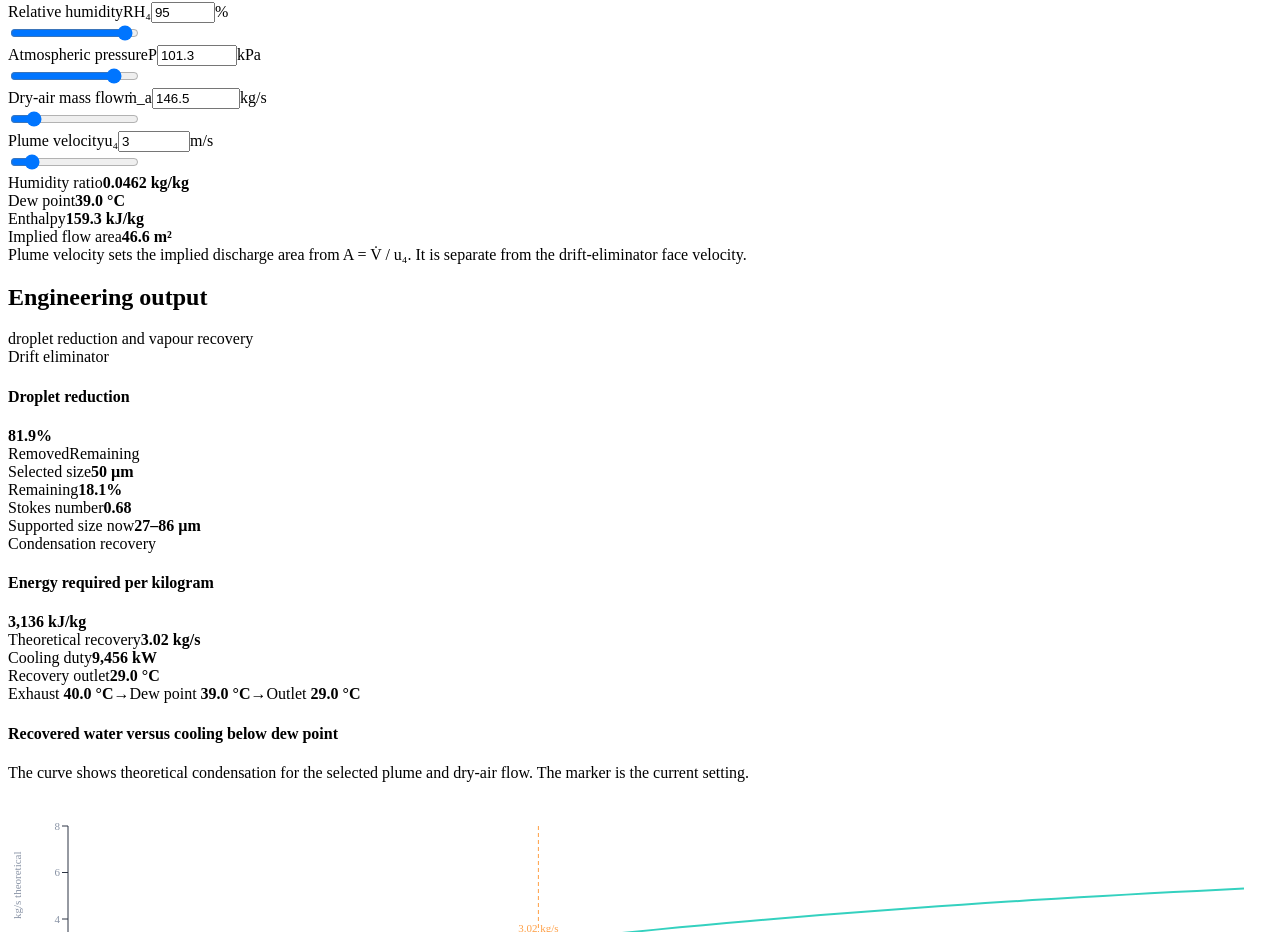
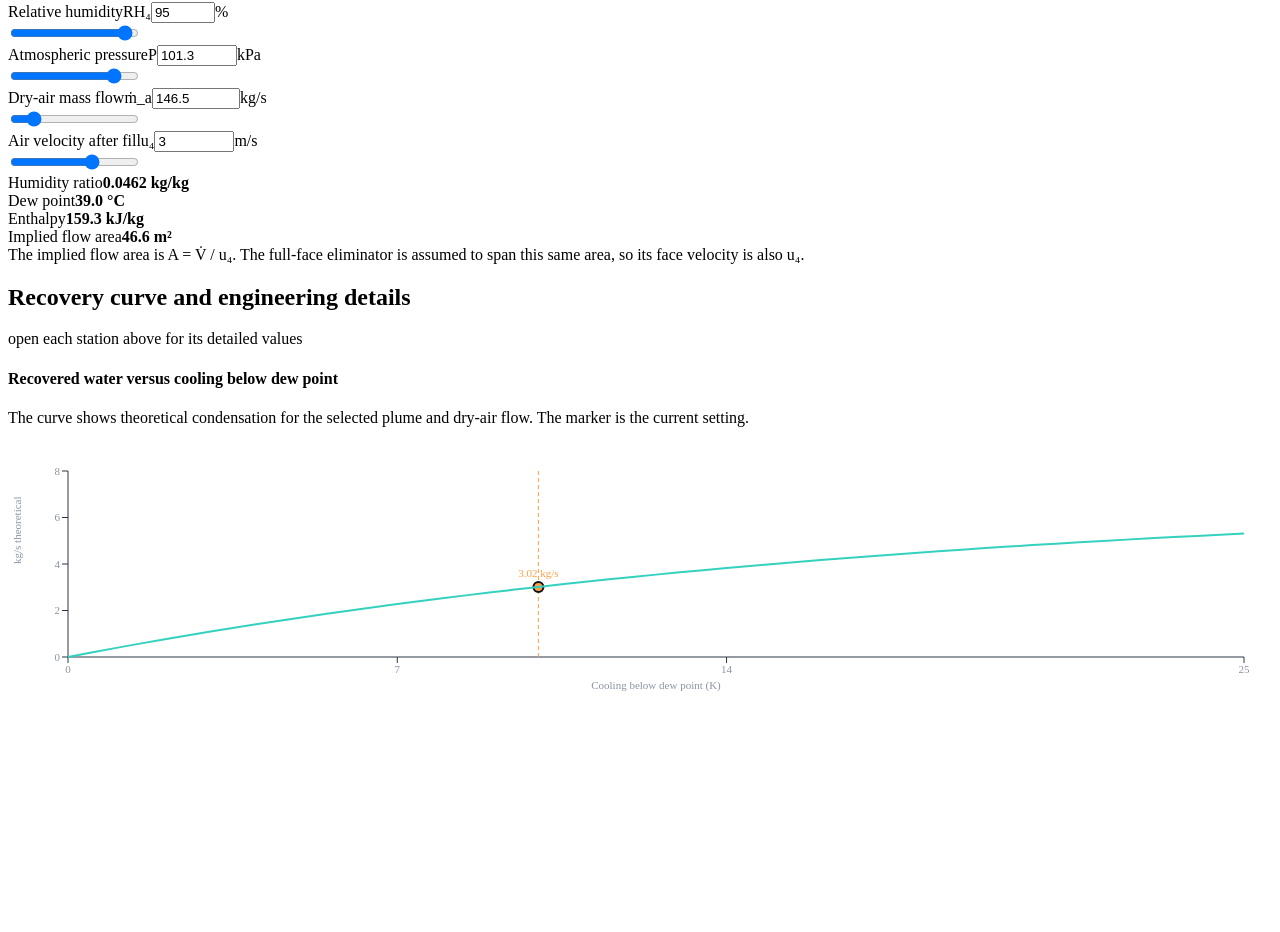
Before and after one commit to nokichy16/CoolingTower_, a React (Vite) app: page / in a window 1280 px wide. Shown: the part 1806-2738 px from the top of the page. After the commit the page ends 2507 px from the top, so only its background shows below. Built offline with nearby package versions, Linux system fonts and the light colour scheme; the HTML template or start-up script is replaced by a standard one.

Commit message:
Simplify eliminator velocity controls

```diff
--- a/src/App.tsx
+++ b/src/App.tsx
@@ -86,9 +86,9 @@ export default function App() {
         <main className="main">
           <section className="panel">
             <div className="panel-head">
-              <h2>Engineering output</h2>
+              <h2>Recovery curve and engineering details</h2>
               <span className="panel-sub">
-                droplet reduction and vapour recovery
+                open each station above for its detailed values
               </span>
             </div>
             <div className="panel-body">
--- a/src/components/Controls.tsx
+++ b/src/components/Controls.tsx
@@ -135,13 +135,14 @@ export default function Controls({
               onChange={set('airMassFlow')}
             />
             <Field
-              label="Plume velocity"
+              label="Air velocity after fill"
               sym="u₄"
               unit="m/s"
               value={inputs.plumeVelocity}
-              min={0.5}
-              max={20}
-              step={0.1}
+              min={0.443}
+              max={4.36}
+              step={0.001}
+              digits={3}
               onChange={set('plumeVelocity')}
             />
 
@@ -164,8 +165,8 @@ export default function Controls({
               />
             </div>
             <div className="calculation-scope">
-              Plume velocity sets the implied discharge area from A = V̇ / u₄.
-              It is separate from the drift-eliminator face velocity.
+              The implied flow area is A = V̇ / u₄. The full-face eliminator is
+              assumed to span this same area, so its face velocity is also u₄.
             </div>
           </>
         )}
@@ -223,17 +224,25 @@ export default function Controls({
               digits={0}
               onChange={set('dropletDiameter')}
             />
-            <Field
-              label="Eliminator face velocity"
-              sym="u_de"
-              unit="m/s"
-              value={inputs.eliminatorVelocity}
-              min={0.443}
-              max={4.36}
-              step={0.001}
-              digits={3}
-              onChange={set('eliminatorVelocity')}
-            />
+
+            <div className="derived-strip">
+              <DerivedValue
+                label="Face velocity"
+                value={`${fmt(inputs.plumeVelocity, 3)} m/s`}
+              />
+              <DerivedValue
+                label="Flow area"
+                value={`${fmt(results.droplets.equivalentArea)} m²`}
+              />
+              <DerivedValue
+                label="Pressure drop"
+                value={`${fmt(results.droplets.pressureDrop)} Pa`}
+              />
+            </div>
+            <div className="calculation-scope">
+              Face velocity is read-only here. It is inherited from the
+              after-fill air velocity using the same flow-area assumption.
+            </div>
 
             <div className="droplet-reduction">
               <div>
--- a/src/components/ResultPanel.tsx
+++ b/src/components/ResultPanel.tsx
@@ -38,128 +38,9 @@ function recoverySweep(r: TowerResults) {
 
 export default function ResultPanel({ r }: { r: TowerResults }) {
   const data = recoverySweep(r)
-  const visibleIssues = r.issues.filter(
-    (issue) => !issue.code.startsWith('ruiz-'),
-  )
 
   return (
     <div className="results">
-      {visibleIssues.length > 0 && (
-        <div className="result-alerts" role="status">
-          {visibleIssues.map((issue) => (
-            <div
-              className={`result-alert is-${issue.severity}`}
-              key={issue.code}
-            >
-              <strong>{issue.title}</strong>
-              <span>{issue.message}</span>
-            </div>
-          ))}
-        </div>
-      )}
-
-      <div className="result-grid">
-        <section className="card droplet-card">
-          <div className="result-card-head">
-            <div>
-              <span className="eyebrow">Drift eliminator</span>
-              <h4>Droplet reduction</h4>
-            </div>
-            <strong className="result-hero droplet-hero">
-              {fmt(r.droplets.reductionPct, 1)}%
-            </strong>
-          </div>
-
-          <div
-            className="reduction-comparison"
-            role="img"
-            aria-label={`${fmt(
-              r.droplets.reductionPct,
-              1,
-            )} percent of selected droplets removed and ${fmt(
-              r.droplets.remainingPct,
-              1,
-            )} percent remaining`}
-          >
-            <span
-              className="removed"
-              style={{ width: `${r.droplets.reductionPct}%` }}
-            >
-              Removed
-            </span>
-            <span
-              className="remaining"
-              style={{ width: `${r.droplets.remainingPct}%` }}
-            >
-              {r.droplets.remainingPct > 12 ? 'Remaining' : ''}
-            </span>
-          </div>
-
-          <div className="compact-kpis">
-            <div>
-              <span>Selected size</span>
-              <strong>{fmt(r.inputs.dropletDiameter, 0)} µm</strong>
-            </div>
-            <div>
-              <span>Remaining</span>
-              <strong>{fmt(r.droplets.remainingPct, 1)}%</strong>
-            </div>
-            <div>
-              <span>Stokes number</span>
-              <strong>{fmt(r.eliminator.stokes, 2)}</strong>
-            </div>
-            <div>
-              <span>Supported size now</span>
-              <strong>
-                {fmt(r.droplets.supportedDiameterMin, 0)}–
-                {fmt(r.droplets.supportedDiameterMax, 0)} µm
-              </strong>
-            </div>
-          </div>
-        </section>
-
-        <section className="card recovery-card">
-          <div className="result-card-head">
-            <div>
-              <span className="eyebrow">Condensation recovery</span>
-              <h4>Energy required per kilogram</h4>
-            </div>
-            <strong className="result-hero">
-              {r.recovery.feasible ? `${fmt(r.recovery.e, 0)} kJ/kg` : '—'}
-            </strong>
-          </div>
-
-          <div className="compact-kpis">
-            <div>
-              <span>Theoretical recovery</span>
-              <strong>{fmt(r.recovery.mDotCond, 2)} kg/s</strong>
-            </div>
-            <div>
-              <span>Cooling duty</span>
-              <strong>{fmt(r.recovery.qDuty, 0)} kW</strong>
-            </div>
-            <div>
-              <span>Recovery outlet</span>
-              <strong>{fmt(r.recovery.t)} °C</strong>
-            </div>
-          </div>
-
-          <div className="state-line">
-            <span>
-              Exhaust <b>{fmt(r.plume.t)} °C</b>
-            </span>
-            <i>→</i>
-            <span>
-              Dew point <b>{fmt(r.plume.dewPoint)} °C</b>
-            </span>
-            <i>→</i>
-            <span>
-              Outlet <b>{fmt(r.recovery.t)} °C</b>
-            </span>
-          </div>
-        </section>
-      </div>
-
       <section className="card chart-card">
         <h4>Recovered water versus cooling below dew point</h4>
         <p className="card-note">
--- a/src/lib/model.ts
+++ b/src/lib/model.ts
@@ -49,7 +49,6 @@ export interface TowerInputs {
   // Liquid droplets / drift eliminator
   eliminatorId: EliminatorId
   dropletDiameter: number // representative diameter, µm
-  eliminatorVelocity: number // m/s face velocity
 
   // Vapour recovery
   coolingBelowDewPoint: number // K below plume dew point
@@ -81,7 +80,7 @@ export interface TowerResults {
      * electrical motor power and does not represent the rest of the tower.
      */
     fanAirPower: number // kW
-    equivalentArea: number // m² at the prescribed face velocity
+    equivalentArea: number // m², same flow area as the prescribed plume
     supportedDiameterMin: number // µm, from St ≥ 0.2 and the 25 µm floor
     supportedDiameterMax: number // µm, from St ≤ 2
   }
@@ -136,11 +135,14 @@ export function solveTower(inputs: TowerInputs): TowerResults {
   const tDew = dewPoint(omega4, inputs.pressure)
   const vDot = (inputs.airMassFlow * (1 + omega4)) / rho4
   const flowArea = vDot / inputs.plumeVelocity
+  // Simplified same-area assumption: the full-face eliminator spans the plume
+  // flow area, so its local face velocity equals the after-fill plume velocity.
+  const eliminatorFaceVelocity = inputs.plumeVelocity
 
   const eliminator = evaluateRuizEliminator(
     inputs.eliminatorId,
     rho4,
-    inputs.eliminatorVelocity,
+    eliminatorFaceVelocity,
     inputs.plumeTemperature,
     inputs.dropletDiameter,
   )
@@ -149,15 +151,15 @@ export function solveTower(inputs: TowerInputs): TowerResults {
     eliminator.pressureCoefficient *
     0.5 *
     rho4 *
-    inputs.eliminatorVelocity ** 2
-  const equivalentArea = vDot / inputs.eliminatorVelocity
+    eliminatorFaceVelocity ** 2
+  const equivalentArea = flowArea
   // Ideal air power P_air = V̇·Δp. Pressure is not fed back into the
   // psychrometrics because the eliminator loss is tiny relative to atmospheric
   // pressure. Electrical or shaft power would require a fan efficiency.
   const fanAirPower = (vDot * pressureDrop) / 1000
   const supportedDiameter = supportedDropletRange(
     eliminator,
-    inputs.eliminatorVelocity,
+    eliminatorFaceVelocity,
   )
 
   // Recovery temperature is expressed relative to dew point so the control
@@ -264,7 +266,6 @@ export const DEFAULT_INPUTS: TowerInputs = {
 
   eliminatorId: 'B',
   dropletDiameter: 50,
-  eliminatorVelocity: 3,
 
   coolingBelowDewPoint: 10,
 }
--- a/src/lib/stages.ts
+++ b/src/lib/stages.ts
@@ -61,7 +61,7 @@ export function buildStages(r: TowerResults): StageInfo[] {
           unit: 'kg/s',
         },
         {
-          label: 'Plume velocity',
+          label: 'Air velocity after fill',
           value: fmt(r.inputs.plumeVelocity),
           unit: 'm/s',
         },
@@ -114,7 +114,7 @@ export function buildStages(r: TowerResults): StageInfo[] {
         },
         {
           label: 'Face velocity',
-          value: fmt(r.inputs.eliminatorVelocity, 2),
+          value: fmt(r.inputs.plumeVelocity, 3),
           unit: 'm/s',
         },
         {
--- a/src/styles.css
+++ b/src/styles.css
@@ -658,28 +658,6 @@ input[type='range']::-moz-range-thumb {
 
 /* Results */
 .results { display: grid; gap: 16px; }
-.result-alerts { display: grid; gap: 8px; }
-.result-alert {
-  --alert: var(--amber);
-  display: flex;
-  align-items: baseline;
-  gap: 10px;
-  padding: 9px 12px;
-  border: 1px solid color-mix(in srgb, var(--alert) 42%, var(--line));
-  border-radius: 8px;
-  background: color-mix(in srgb, var(--alert) 7%, var(--panel-2));
-}
-.result-alert strong {
-  flex: 0 0 auto;
-  color: var(--alert);
-  font-size: 11px;
-}
-.result-alert span { color: var(--text-dim); font-size: 11px; line-height: 1.4; }
-.result-grid {
-  display: grid;
-  grid-template-columns: repeat(2, minmax(0, 1fr));
-  gap: 16px;
-}
 .card {
   min-width: 0;
   padding: 15px 16px;
@@ -694,93 +672,6 @@ input[type='range']::-moz-range-thumb {
   text-transform: uppercase;
   letter-spacing: 0.05em;
 }
-.eyebrow {
-  color: var(--text-faint);
-  font: 8px var(--mono);
-  text-transform: uppercase;
-  letter-spacing: 0.12em;
-}
-.result-card-head {
-  display: flex;
-  align-items: flex-start;
-  justify-content: space-between;
-  gap: 16px;
-  margin-bottom: 15px;
-}
-.result-hero {
-  color: var(--blue);
-  font: 600 18px var(--mono);
-  white-space: nowrap;
-}
-.droplet-hero { color: var(--droplet); }
-.reduction-comparison {
-  display: flex;
-  height: 28px;
-  overflow: hidden;
-  margin-bottom: 14px;
-  border: 1px solid var(--line);
-  border-radius: 6px;
-  background: var(--panel-3);
-}
-.reduction-comparison span {
-  display: flex;
-  align-items: center;
-  justify-content: center;
-  min-width: 0;
-  overflow: hidden;
-  font: 9px var(--mono);
-  white-space: nowrap;
-}
-.reduction-comparison .removed {
-  color: #16130c;
-  background: var(--droplet);
-}
-.reduction-comparison .remaining {
-  color: var(--text-faint);
-  background: var(--panel-3);
-}
-.compact-kpis {
-  display: grid;
-  grid-template-columns: repeat(2, minmax(0, 1fr));
-  gap: 7px;
-}
-.compact-kpis > div {
-  min-width: 0;
-  padding: 8px 9px;
-  border: 1px solid var(--line-soft);
-  border-radius: 6px;
-  background: var(--panel-3);
-}
-.compact-kpis span {
-  display: block;
-  color: var(--text-faint);
-  font-size: 8.5px;
-}
-.compact-kpis strong {
-  display: block;
-  overflow: hidden;
-  margin-top: 2px;
-  color: var(--text);
-  font: 11.5px var(--mono);
-  white-space: nowrap;
-  text-overflow: ellipsis;
-}
-.state-line {
-  display: flex;
-  align-items: center;
-  justify-content: center;
-  flex-wrap: wrap;
-  gap: 9px;
-  margin-top: 12px;
-  padding: 9px;
-  border: 1px solid var(--line-soft);
-  border-radius: 6px;
-  color: var(--text-faint);
-  background: var(--panel-3);
-  font-size: 9.5px;
-}
-.state-line b { color: var(--text); font: 500 10px var(--mono); }
-.state-line i { color: var(--accent); font-style: normal; }
 .card-note {
   margin: 10px 0 0;
   color: var(--text-faint);
@@ -1177,62 +1068,12 @@ input[type='range']::-moz-range-thumb {
 .main > .panel > .panel-head .panel-sub { color: #cbc7be; }
 
 .results { gap: 18px; }
-.result-grid { gap: 18px; }
 .card {
   padding: 22px;
   border: 1.2px solid var(--line);
   border-radius: 24px;
   background: var(--panel-2);
 }
-.droplet-card { background: var(--amber); }
-.recovery-card { background: #68cfbb; }
-.result-card-head { margin-bottom: 22px; }
-.result-card-head h4 {
-  color: var(--text);
-  font-size: 15px;
-  letter-spacing: -0.01em;
-}
-.result-hero,
-.droplet-hero {
-  color: var(--text);
-  font: 700 clamp(30px, 3vw, 44px) var(--mono);
-  font-variant-numeric: tabular-nums;
-  letter-spacing: -0.05em;
-}
-.eyebrow { color: rgba(40, 39, 37, 0.68); }
-.compact-kpis { gap: 9px; }
-.compact-kpis > div {
-  padding: 11px 12px;
-  border-color: rgba(40, 39, 37, 0.34);
-  border-radius: 14px;
-  background: rgba(250, 247, 238, 0.42);
-}
-.compact-kpis span { color: rgba(40, 39, 37, 0.67); }
-.compact-kpis strong {
-  color: var(--text);
-  font-size: 18px;
-  font-variant-numeric: tabular-nums;
-}
-.reduction-comparison {
-  height: 34px;
-  border-color: var(--line);
-  border-radius: 999px;
-  background: rgba(250, 247, 238, 0.48);
-}
-.reduction-comparison .removed { color: #f3f0e6; background: var(--text); }
-.reduction-comparison .remaining {
-  color: var(--text-dim);
-  background: transparent;
-}
-.state-line {
-  padding: 13px;
-  border-color: rgba(40, 39, 37, 0.34);
-  border-radius: 999px;
-  color: var(--text-dim);
-  background: rgba(250, 247, 238, 0.42);
-}
-.state-line b { color: var(--text); }
-.state-line i { color: var(--text); }
 .card-note { color: rgba(40, 39, 37, 0.7); }
 
 .chart-card { background: #f3f0e6; }
@@ -1241,13 +1082,6 @@ input[type='range']::-moz-range-thumb {
   font-size: 15px;
   letter-spacing: -0.01em;
 }
-
-.result-alert {
-  border-color: var(--alert);
-  border-radius: 999px;
-  background: transparent;
-}
-.result-alert span { color: #d4d0c6; }
 
 /* Responsive */
 @media (max-width: 1180px) {
@@ -1294,7 +1128,6 @@ input[type='range']::-moz-range-thumb {
   }
   .workspace { padding: 16px 12px 0; }
   .main { padding: 20px 12px 42px; }
-  .result-grid { grid-template-columns: 1fr; }
   .stations { grid-template-columns: 1fr; }
   .visual-panel { padding: 18px; border-radius: 22px; }
   .controls { padding: 20px; border-radius: 22px; }
@@ -1306,13 +1139,9 @@ input[type='range']::-moz-range-thumb {
 @media (max-width: 520px) {
   .panel-head { align-items: flex-start; flex-direction: column; gap: 3px; }
   .derived-strip { grid-template-columns: 1fr; }
-  .result-alert { align-items: flex-start; flex-direction: column; gap: 3px; }
-  .compact-kpis { grid-template-columns: 1fr; }
   .brand h1 { font-size: 20px; }
   .status-primary strong { font-size: 34px; }
   .status-stat strong { font-size: 20px; }
-  .result-card-head { align-items: flex-start; flex-direction: column; }
-  .state-line { align-items: flex-start; border-radius: 16px; }
 }
 
 @media (prefers-reduced-motion: reduce) {
```
Also changed, not shown: 1 other file (tests, documents, lock files or other folders).
